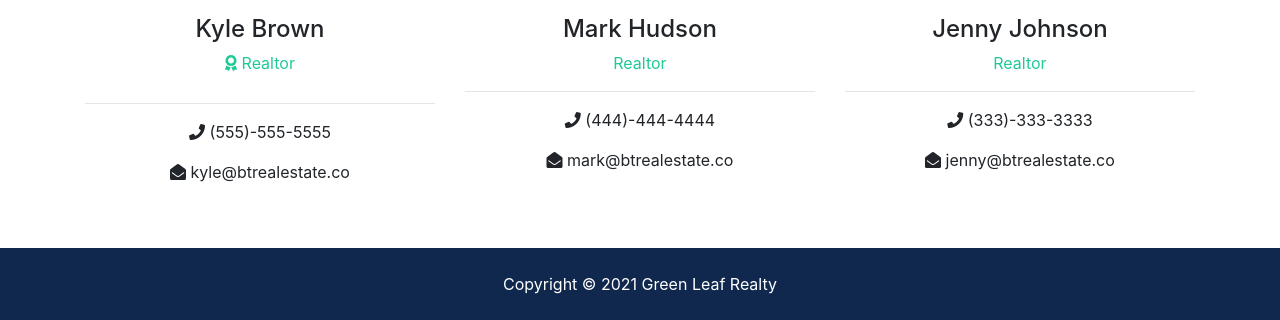
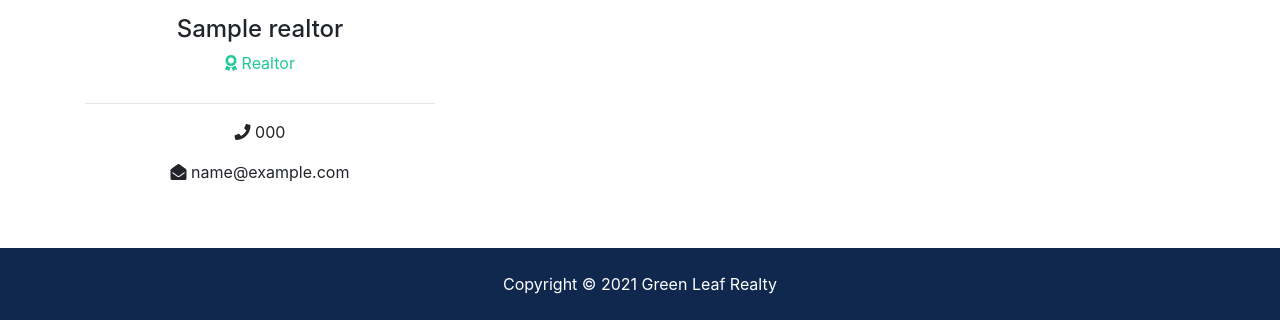
Before and after one commit to SungLee05/Django_Project, a Django app: page /about in a window 1280 px wide. Shown: the part 1485-1805 px from the top of the page. Run offline with Django 3.2, Linux system fonts and the light colour scheme; tables that the repository leaves empty hold one stand-in row (values such as "Sample post"); grey boxes marked "Sample" are stand-in pictures; some libraries are stand-ins or nearby versions.

Commit message:
realtor info added to about

```diff
--- a/pages/views.py
+++ b/pages/views.py
@@ -1,10 +1,28 @@
 from django.shortcuts import render
 from django.http import HttpResponse
 
-# Create your views here.
+from listings.models import Listing
+from realtors.models import Realtor
 
 def index(request):
-    return render(request, 'pages/index.html')
+    listings = Listing.objects.order_by('-list_date').filter(is_published=True)[:3]
+
+    context = {
+        'listings': listings
+    }
+
+    return render(request, 'pages/index.html', context)
 
 def about(request):
-    return render(request, 'pages/about.html')
+    #Get all realtors
+    realtors = Realtor.objects.order_by('-hire_date')
+
+    # Get MVP
+    mvp_realtors = Realtor.objects.all().filter(is_mvp=True)
+
+    context = {
+        'realtors': realtors,
+        'mvp_realtors': mvp_realtors,
+    }
+
+    return render(request, 'pages/about.html', context)
--- a/templates/pages/about.html
+++ b/templates/pages/about.html
@@ -1,6 +1,4 @@
-{% extends 'base.html' %}
-{% load static %}
-{% block content %}
+{% extends 'base.html' %} {% load static %} {% block content %}
 
 <!-- Breadcrumb -->
 <section id="bc" class="mt-3">
@@ -8,10 +6,9 @@
     <nav aria-label="breadcrumb">
       <ol class="breadcrumb">
         <li class="breadcrumb-item">
-            <a href="{% url 'index' %}">
-              <i class="fas fa-home"></i> Home</a>
+          <a href="{% url 'index' %}"> <i class="fas fa-home"></i> Home</a>
         </li>
-          <li class="breadcrumb-item active"> About</li>
+        <li class="breadcrumb-item active">About</li>
       </ol>
     </nav>
   </div>
@@ -22,23 +19,38 @@
     <div class="row">
       <div class="col-md-8">
         <h2>We Search For The Perfect Home</h2>
-          <p class="lead">Lorem ipsum dolor sit, amet consectetur adipisicing elit. Sunt, pariatur!</p>
-          <img src="{% static 'img/about.jpg' %}" alt="">
-          <p class="mt-4">Lorem ipsum dolor sit amet consectetur adipisicing elit. Perspiciatis esse officia repudiandae ad saepe ex, amet
-            neque quod accusamus rem quia magnam magni dolorum facilis ullam minima perferendis? Exercitationem at quaerat
-            commodi id libero eveniet harum perferendis laborum molestias quia.</p>
+        <p class="lead">
+          Lorem ipsum dolor sit, amet consectetur adipisicing elit. Sunt,
+          pariatur!
+        </p>
+        <img src="{% static 'img/about.jpg' %}" alt="" />
+        <p class="mt-4">
+          Lorem ipsum dolor sit amet consectetur adipisicing elit. Perspiciatis
+          esse officia repudiandae ad saepe ex, amet neque quod accusamus rem
+          quia magnam magni dolorum facilis ullam minima perferendis?
+          Exercitationem at quaerat commodi id libero eveniet harum perferendis
+          laborum molestias quia.
+        </p>
       </div>
       <div class="col-md-4">
+        {% if mvp_realtors %}
+          {% for realtor in mvp_realtors %}
             <div class="card">
-            <img class="card-img-top" src="assets/img/realtors/kyle.jpg" alt="Seller of the month">
+              <img
+                class="card-img-top"
+                src="{{ realtor.photo.url }}"
+                alt="Seller of the month"
+              />
               <div class="card-body">
                 <h5 class="card-title">Seller Of The Month</h5>
-              <h6 class="text-secondary">Kyle Brown</h6>
-              <p class="card-text">Lorem ipsum dolor sit amet consectetur adipisicing elit. Omnis nesciunt amet, illo itaque similique repellat.
-                content.
+                <h6 class="text-secondary">{{ realtor.name }}</h6>
+                <p class="card-text">
+                  {{ realtor.description }}
                 </p>
               </div>
             </div>
+          {% endfor %}
+        {% endif %}
       </div>
     </div>
   </div>
@@ -47,9 +59,14 @@
 <!-- Work -->
 <section id="work" class="bg-dark text-white text-center">
   <h2 class="display-4">We Work For You</h2>
-    <h4>Lorem ipsum dolor sit amet consectetur adipisicing elit. Autem velit aperiam, unde aliquid at similique!</h4>
-    <hr>
-    <a href="listings.html" class="btn btn-secondary text-white btn-lg">View Our Featured Listings</a>
+  <h4>
+    Lorem ipsum dolor sit amet consectetur adipisicing elit. Autem velit
+    aperiam, unde aliquid at similique!
+  </h4>
+  <hr />
+  <a href="listings.html" class="btn btn-secondary text-white btn-lg"
+    >View Our Featured Listings</a
+  >
 </section>
 
 <!-- Team -->
@@ -57,39 +74,22 @@
   <div class="container">
     <h2 class="text-center">Our Team</h2>
     <div class="row text-center">
+      {% if realtors %} {% for realtor in realtors %}
       <div class="col-md-4">
-          <img src="assets/img/realtors/kyle.jpg" alt="" class="rounded-circle mb-3">
-          <h4>Kyle Brown</h4>
+        <img src="{{ realtor.photo.url }}" alt="" class="rounded-circle mb-3" />
+        <h4>{{ realtor.name }}</h4>
         <p class="text-success">
-            <i class="fas fa-award text-success mb-3"></i> Realtor</p>
-          <hr>
-          <p>
-            <i class="fas fa-phone"></i> (555)-555-5555</p>
-          <p>
-            <i class="fas fa-envelope-open"></i> kyle@btrealestate.co</p>
+          <i class="fas fa-award text-success mb-3"></i> Realtor
+        </p>
+        <hr />
+        <p><i class="fas fa-phone"></i> {{ realtor.phone }}</p>
+        <p><i class="fas fa-envelope-open"></i> {{ realtor.email }}</p>
       </div>
-
-        <div class="col-md-4">
-          <img src="assets/img/realtors/mark.jpg" alt="" class="rounded-circle mb-3">
-          <h4>Mark Hudson</h4>
-          <p class="text-success">Realtor</p>
-          <hr>
-          <p>
-            <i class="fas fa-phone"></i> (444)-444-4444</p>
-          <p>
-            <i class="fas fa-envelope-open"></i> mark@btrealestate.co</p>
+      {% endfor %} {% else %}
+      <div class="col-md-12">
+        <p>No Realtors Available</p>
       </div>
-
-        <div class="col-md-4">
-          <img src="assets/img/realtors/jenny.jpg" alt="" class="rounded-circle mb-3">
-          <h4>Jenny Johnson</h4>
-          <p class="text-success">Realtor</p>
-          <hr>
-          <p>
-            <i class="fas fa-phone"></i> (333)-333-3333</p>
-          <p>
-            <i class="fas fa-envelope-open"></i> jenny@btrealestate.co</p>
-        </div>
+      {% endif %}
     </div>
   </div>
 </section>
```
Also changed, not shown: templates/pages/index.html (+20 -98 lines). Lines whose indentation alone changed are shown as unchanged.
